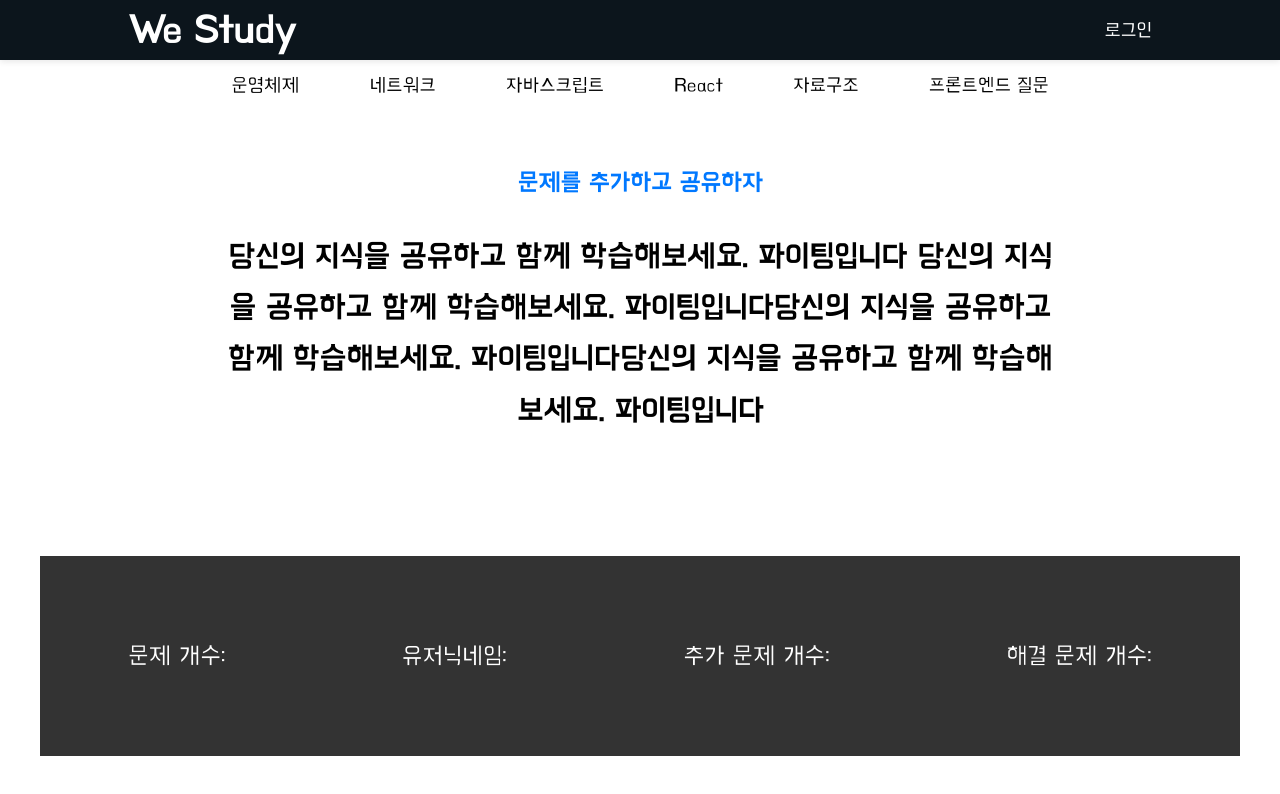
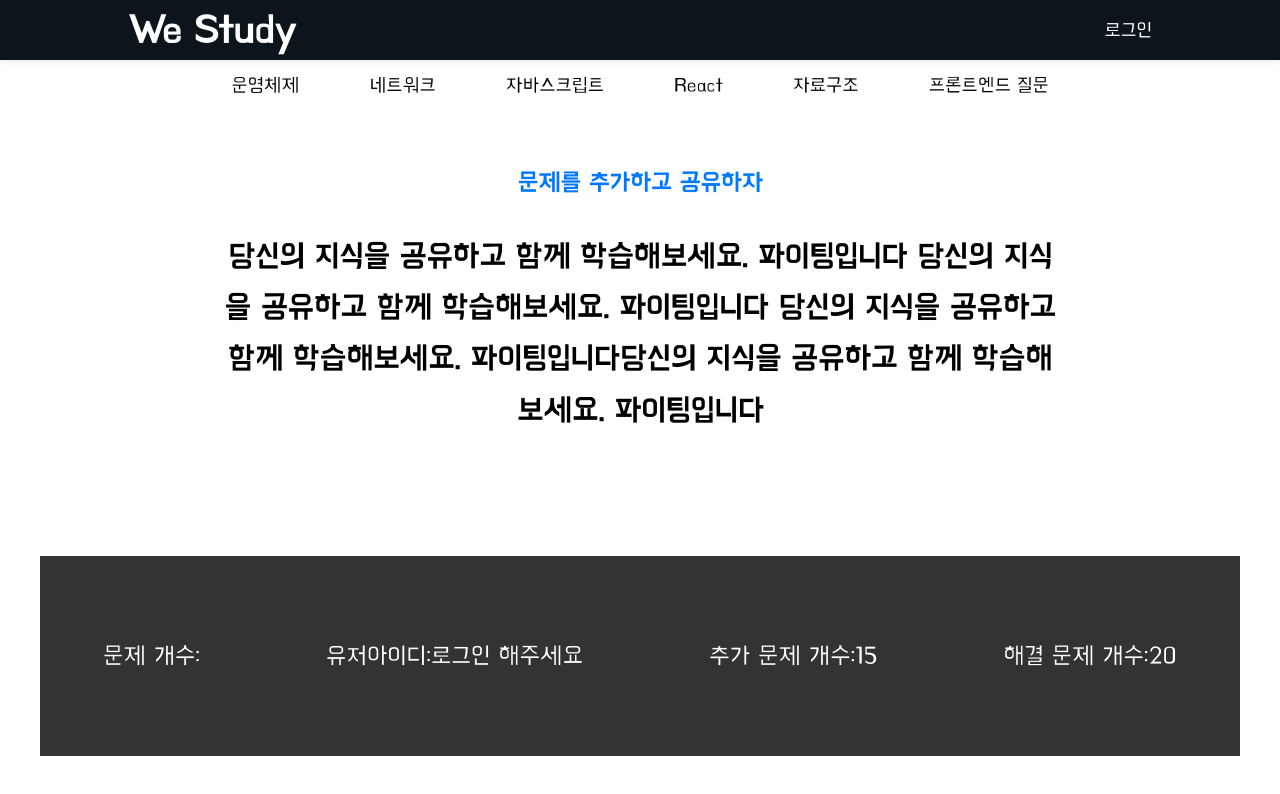
Before and after one commit to lygggg/we-study, a React (Vite) app in the folder client/: page / in a window 1280 px wide. Shown: the top 794 px of the page. Built offline with nearby package versions, Linux system fonts and the light colour scheme; no server answers.

Commit message:
Refactor: 게시판 컴포넌트 나누기

```diff
--- a/client/src/pages/HomePage.tsx
+++ b/client/src/pages/HomePage.tsx
@@ -1,4 +1,5 @@
 import styled from "styled-components";
+import DataBoard from "../components/DataBoard";
 
 const HomePage = () => {
   return (
@@ -8,34 +9,16 @@ const HomePage = () => {
           <TopText>문제를 추가하고 공유하자</TopText>
           <MiddleText>
             당신의 지식을 공유하고 함께 학습해보세요. 파이팅입니다 당신의 지식을
-            공유하고 함께 학습해보세요. 파이팅입니다당신의 지식을 공유하고 함께
+            공유하고 함께 학습해보세요. 파이팅입니다 당신의 지식을 공유하고 함께
             학습해보세요. 파이팅입니다당신의 지식을 공유하고 함께 학습해보세요.
             파이팅입니다
           </MiddleText>
-          <DataContainer>
-            <DataText>문제 개수:</DataText>
-            <DataText>유저닉네임:</DataText>
-            <DataText>추가 문제 개수:</DataText>
-            <DataText>해결 문제 개수:</DataText>
-          </DataContainer>
+          <DataBoard />
         </InnerContainer>
       </Container>
     </>
   );
 };
-
-const DataText = styled.div`
-  color: #fff;
-  font-size: 25px;
-`;
-const DataContainer = styled.div`
-  margin-top: 120px;
-  height: 200px;
-  background-color: #333;
-  display: flex;
-  align-items: center;
-  justify-content: space-around;
-`;
 
 const TopText = styled.div`
   font-size: 25px;
```
